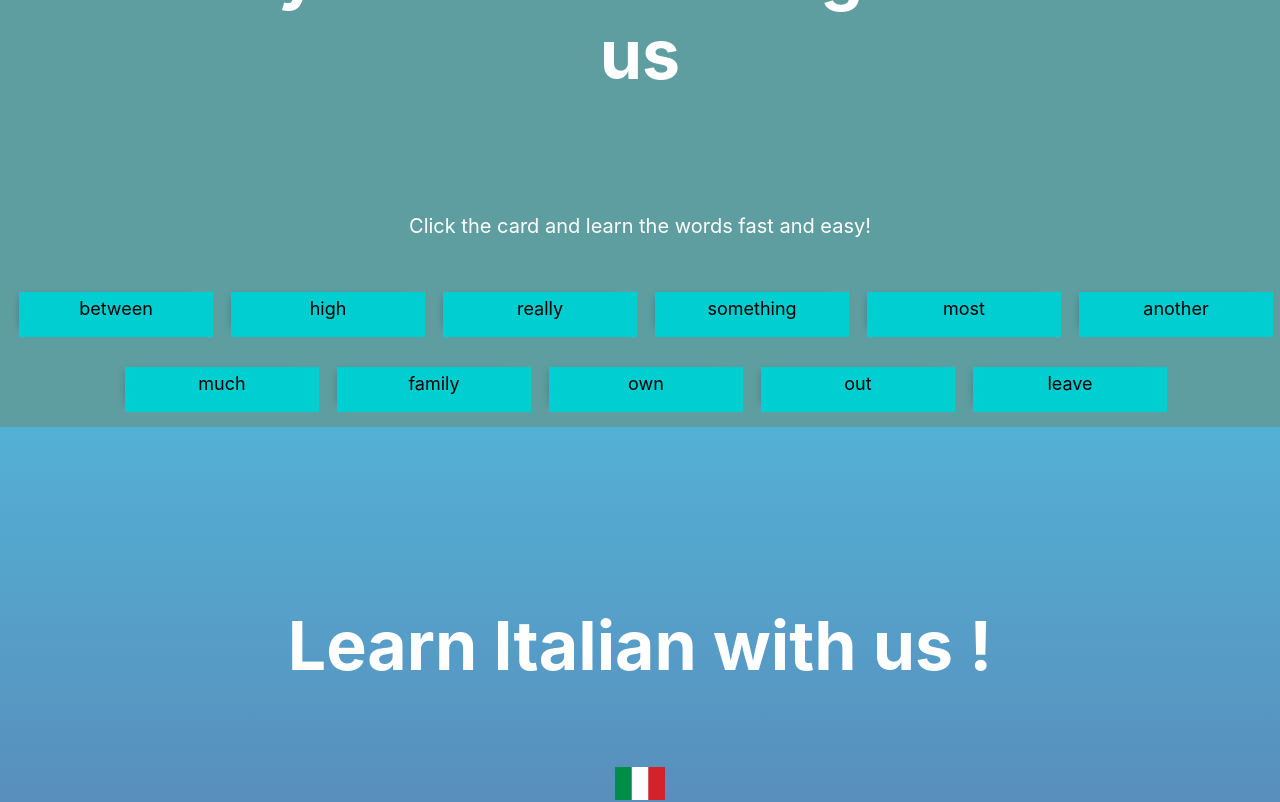
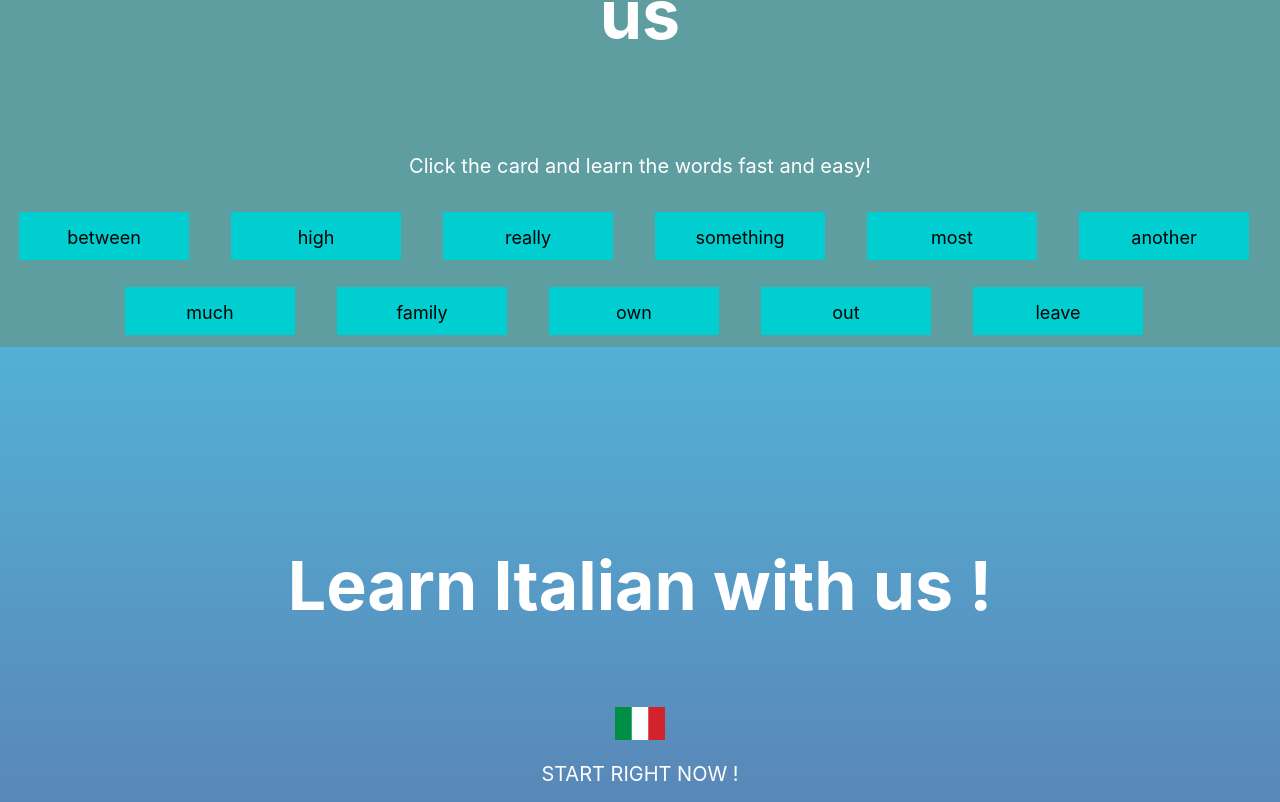
Before and after one commit to Natalina27/learn_italian_words, a React (Create React App) app: page / in a window 1280 px wide. Shown: the part 1640-2442 px from the top of the page. Built offline with nearby package versions, Linux system fonts and the light colour scheme.

Commit message:
fixed styles of cards

```diff
--- a/src/components/App/App.js
+++ b/src/components/App/App.js
@@ -142,8 +142,6 @@ const App = () => {
             START RIGHT NOW !
           </Paragraph>
             <Button />
-          {/*<ReactLogoSvg className={styles.svg}/>*/}
-          {/*<ReactLogoSvg />*/}
             <Footer />
         </HeaderBlock>
 
--- a/src/components/App/HeaderBlock/Card/Card.module.scss
+++ b/src/components/App/HeaderBlock/Card/Card.module.scss
@@ -25,7 +25,7 @@
   text-align: center;
   transition: transform 0.6s;
   transform-style: preserve-3d;
-  box-shadow: 0 4px 8px 0 rgba(0,0,0,0.2);
+  //box-shadow: 0 4px 8px 0 rgba(0,0,0,0.2);
 }
 
 .cardFront,
@@ -35,7 +35,8 @@
   height: 100%;
   -webkit-backface-visibility: hidden;
   backface-visibility: hidden;
-  padding: 6px 12px;
+  padding-top: 15px;
+
 }
 
 .cardFront {
--- a/src/components/App/Paragraph/Paragraph.js
+++ b/src/components/App/Paragraph/Paragraph.js
@@ -2,11 +2,12 @@ import React from 'react';
 import styles from './Paragraph.module.scss';
 
 const Paragraph = ({children}) => {
-    return(
+    return (
+        <div  className={styles.paragraph}>
 
-            <p className={styles.paragraph}>
                 {children}
-            </p>
+        </div>
+
 
     );
 };
```
